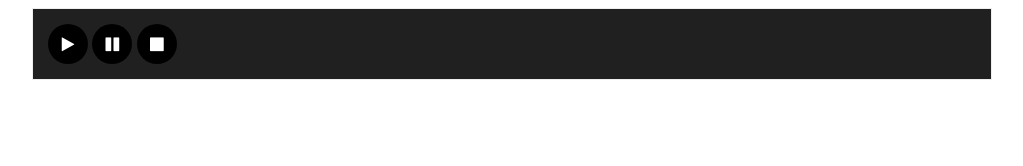
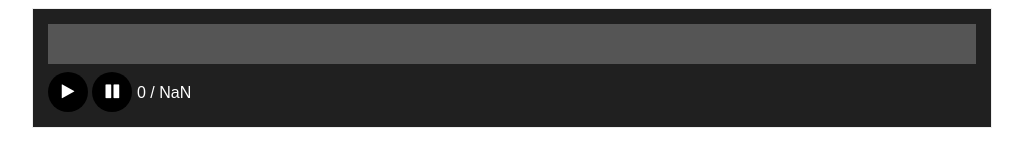
Before and after one commit to birkmann/audio-player, a plain HTML site: page index.html in a window 1280 px wide. Shown: the whole page, without its empty margins (128-1151 px from the left). Drawn offline with Linux system fonts and the light colour scheme.

Commit message:
Waveform canvas added.

```diff
--- a/css/screen.css
+++ b/css/screen.css
@@ -26,3 +26,13 @@ body {
 	outline: 0 none;
 	cursor: pointer;
 }
+
+.audio-player .waveform {
+	width: 100%;
+	height: 40px;
+	background: #555;
+}
+
+.audio-player span {
+	color: #fff;
+}
--- a/index.html
+++ b/index.html
@@ -7,15 +7,21 @@
 	<link rel="stylesheet" href="css/screen.css">
 </head>
 <body>
+
 	<div class="page-wrapper">
 
 		<div class="audio-player">
 			<audio class="audio" id="audio" src="audio/cameroon.mp3">
 				<a href ="audio/cameroon.mp3">Download</a>
 			</audio>
+			<canvas class="waveform"></canvas>
 			<button class="button-play" type="button" title="Play" onclick="play();"><i class="fa fa-play"></i></button>
 			<button class="button-pause" type="button" title="Pause" onclick="pause();"><i class="fa fa-pause"></i></button>
-			<button class="button-rewind" type="button" title="Stop" onclick="rewind();"><i class="fa fa-stop"></i></button>
+
+			<span class="current-time">0</span>
+			<span>/</span>
+			<span class="duration"></span>
+
 		</div>
 
 	</div>
--- a/js/main.js
+++ b/js/main.js
@@ -16,3 +16,19 @@ function stop() {
 function rewind() {
 	audio.currentTime = 0;
 }
+
+audio.addEventListener("timeupdate",function(){
+	document.querySelector('.current-time').innerHTML =  Math.floor(audio.currentTime);
+});
+
+document.querySelector('.duration').innerHTML = Math.floor(audio.duration);
+
+document.querySelector('.waveform').addEventListener('click', function(e) {
+	getCursorPosition(document.querySelector('.waveform'), event);
+});
+
+function getCursorPosition(canvas, event) {
+    var rect = canvas.getBoundingClientRect();
+    var x = event.clientX - rect.left;
+    var y = event.clientY - rect.top;
+}
```
